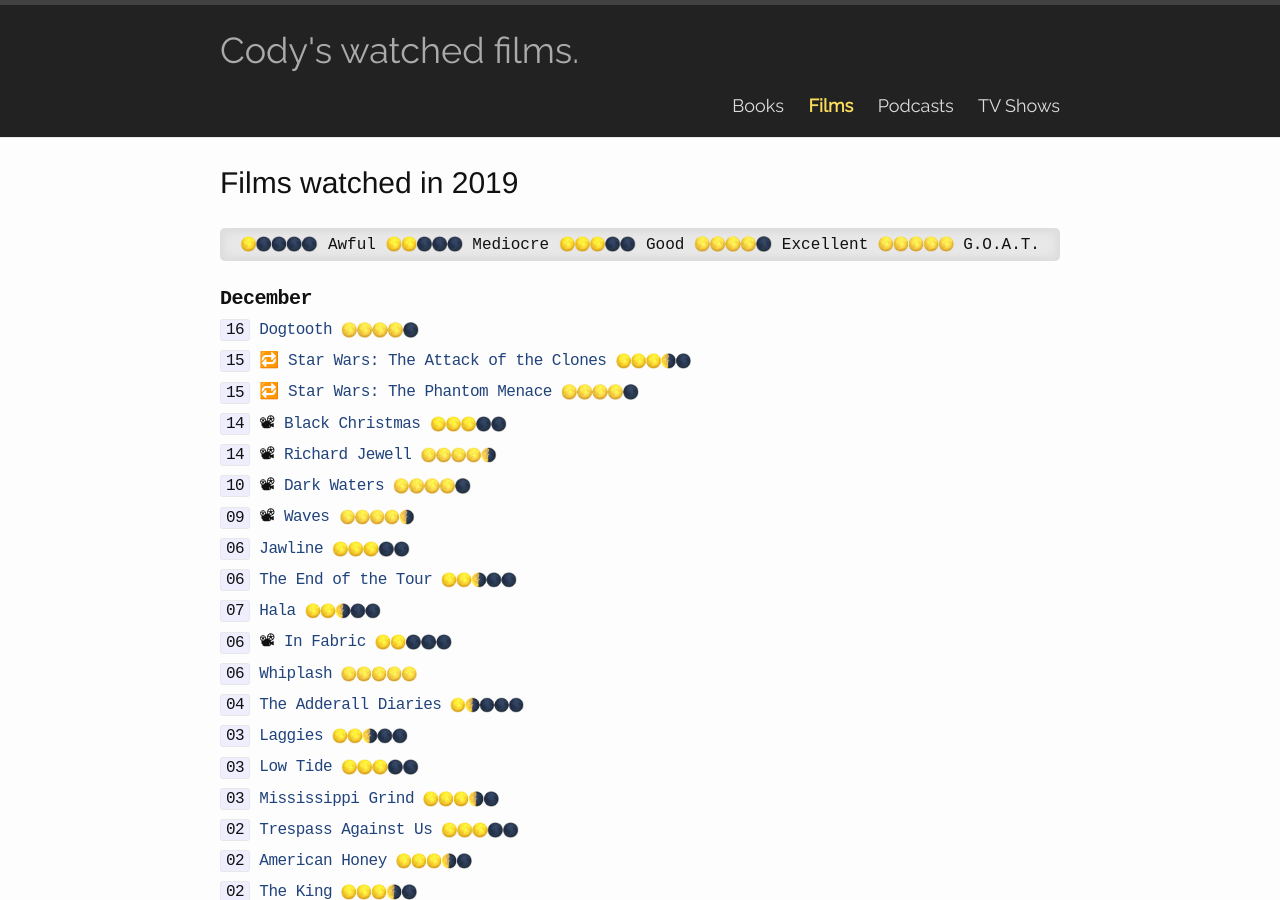
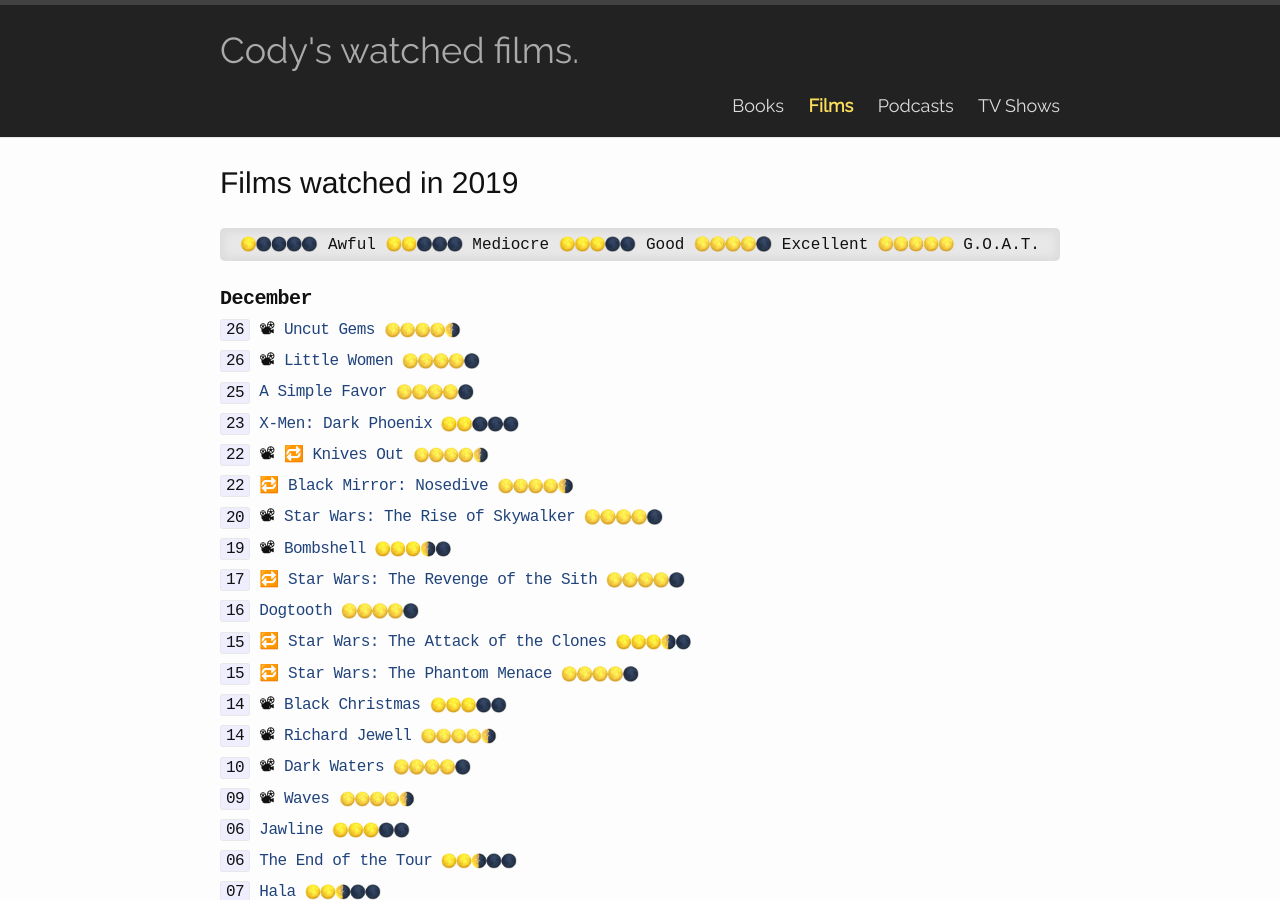
Before and after one commit to codydalerodgers/personal-blog, a Jekyll site: the page built from _films/2019.md, in a window 1280 px wide and 900 px high. Built offline with Jekyll 4.4.1, drawn with Linux system fonts in a browser that asks for light colours.

Commit message:
Updates throughout

```diff
--- a/_films/2019.md
+++ b/_films/2019.md
@@ -4,6 +4,24 @@
 title: Films watched in 2019
 ---
 ## December
+`26` <abbr title="Theatre">📽</abbr> [Uncut Gems](https://www.imdb.com/title/tt5727208/) {{ site.fourhalf }}
+
+`26` <abbr title="Theatre">📽</abbr> [Little Women](https://www.imdb.com/title/tt3281548/) {{ site.four }}
+
+`25` [A Simple Favor](https://www.imdb.com/title/tt7040874/) {{ site.four }}
+
+`23` [X-Men: Dark Phoenix](https://www.imdb.com/title/tt6565702/) {{ site.two }}
+
+`22` <abbr title="Theatre">📽</abbr> <abbr title="Rewatched">🔁</abbr> [Knives Out](https://www.imdb.com/title/tt8946378/) {{ site.fourhalf }}
+
+`22` <abbr title="Rewatched">🔁</abbr> [Black Mirror: Nosedive](https://www.imdb.com/title/tt5497778/) {{ site.fourhalf }}
+
+`20` <abbr title="Theatre">📽</abbr> [Star Wars: The Rise of Skywalker](https://www.imdb.com/title/tt2527338/) {{ site.four }}
+
+`19` <abbr title="Theatre">📽</abbr> [Bombshell](https://www.imdb.com/title/tt6394270/) {{ site.threehalf }}
+
+`17` <abbr title="Rewatched">🔁</abbr> [Star Wars: The Revenge of the Sith](https://www.imdb.com/title/tt0121766/) {{ site.four }}
+
 `16` [Dogtooth](https://www.imdb.com/title/tt1379182/) {{ site.four }}
 
 `15` <abbr title="Rewatched">🔁</abbr> [Star Wars: The Attack of the Clones](https://www.imdb.com/title/tt0121765/) {{ site.threehalf }}
--- a/_posts/2019-05-28-a24.markdown
+++ b/_posts/2019-05-28-a24.markdown
@@ -9,7 +9,7 @@
 <br>
 <p style="text-align: center; font-style: italic">"It’s crazy that there is an article about a distribution company. That’s completely nuts."</p>
 <br>
-Uncut Gems ∙
+<span class="a24_color">**Uncut Gems**</span> ∙
 <span class="a24_color">**In Fabric**</span> ∙
 The Kill Team ∙
 <span class="a24_color">**Waves**</span> ∙
```
Also changed, not shown: _books/2019.md (+2 -0 lines), _shows/2019.md (+3 -3 lines).
